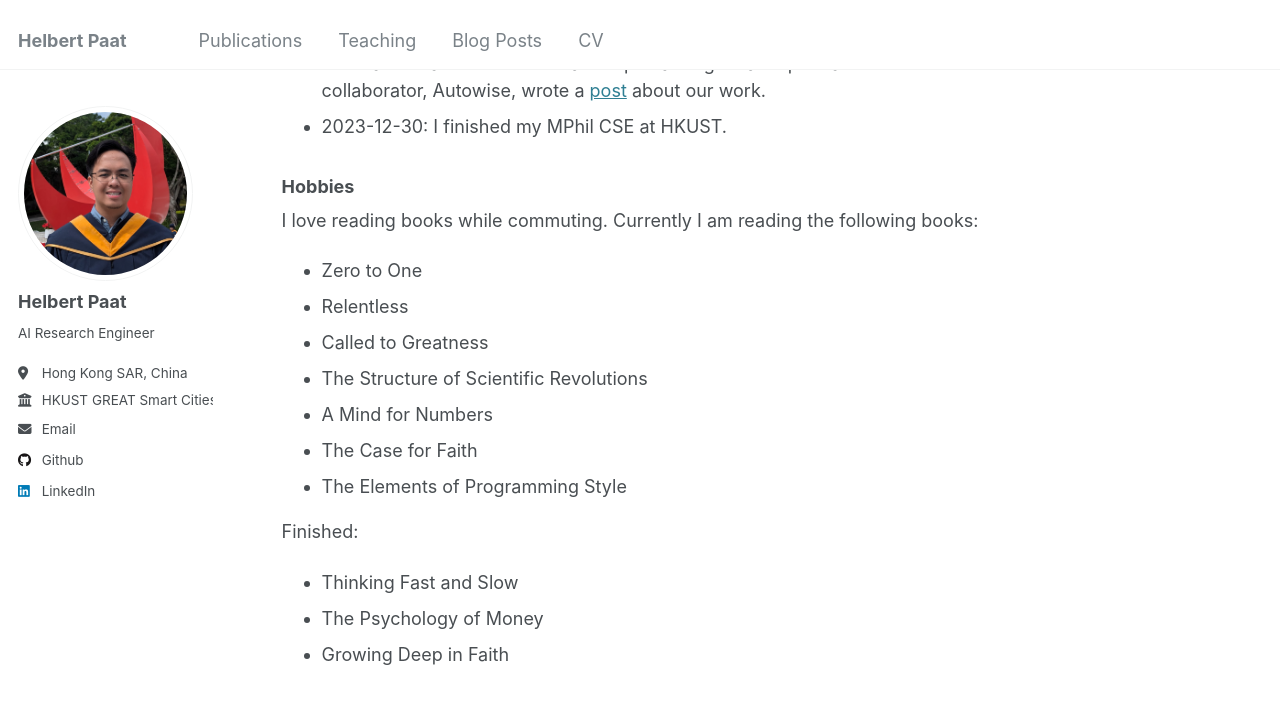
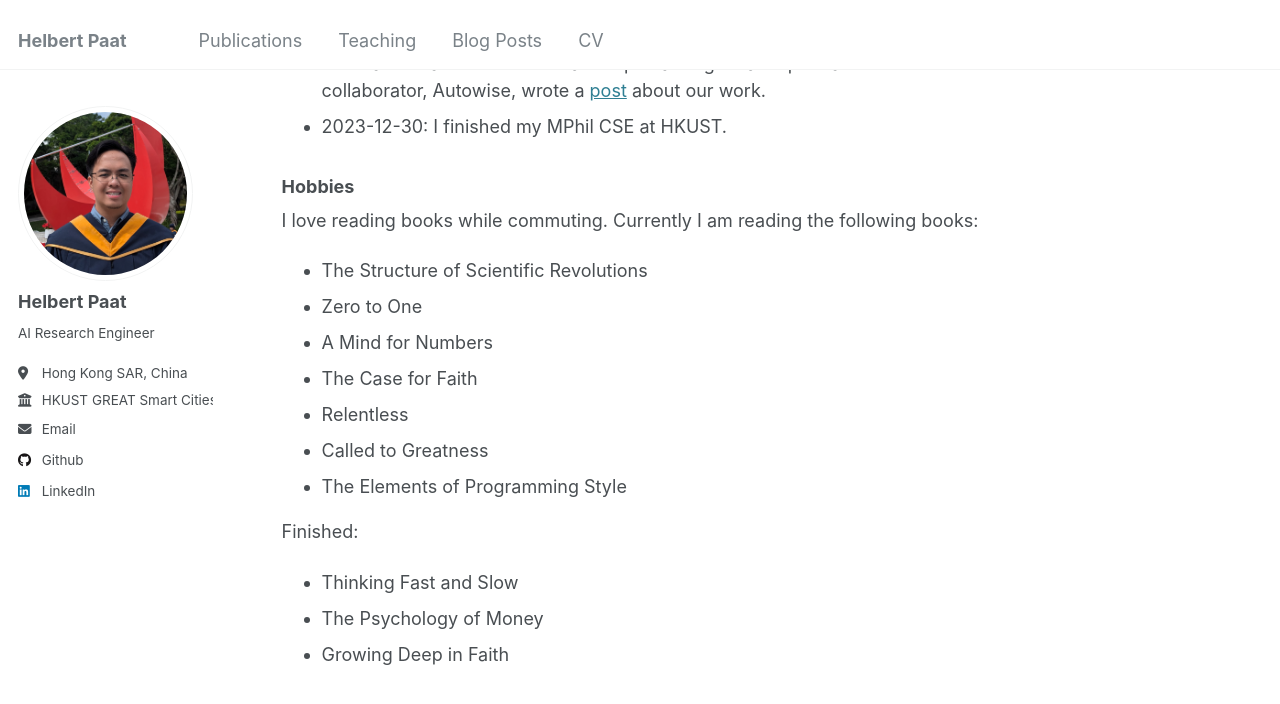
Before and after one commit to paathelb/paathelb.github.io, a Jekyll site: the page built from _pages/about.md, in a window 1280 px wide and 900 px high, scrolled down 677 px. Shown: the top 704 px of the window. Built offline with Jekyll 4.4.1, drawn with Linux system fonts in a browser that asks for light colours; part of the change alters nothing that is shown.

```diff
--- a/_pages/about.md
+++ b/_pages/about.md
@@ -55,7 +55,7 @@ I'm currently a Research Assistant at [HKUST Intelligent Transportation Systems
 ## News
 <!--
 - A paper is accepted at the 29th International Conference of Hong Kong Society for Transportation Studies.
-- A paper on Frequency Domain Uncertainty Quantification is accepted at the Workshop on Advanced Perception for Autonomous Healthcare (APAH), ICCV 2025.
+- A paper on Frequency Domain Uncertainty Quantification is accepted at the International Conference on Computer Vision (ICCV) 2025, Workshop on Advanced Perception for Autonomous Healthcare (APAH). Preprint will be released soon.
 -->
 - 2025-04-02 I will work at the HKUST GREAT Smart Cities Institute in collaboration with [Suntec Innovations](https://www.suntec.app/) under the project "Improving Taxi & Driver Shift Operating Efficiency via a Next Generation Taxi Operating System" funded by [Hong Kong Smart Traffic Fund](https://stf.hkpc.org/cs-87-2403-ra/). We aim to use real-time data to give drivers AI assistance insights map which suggests locations with probable maximised trip profitability.
 - 2024-12-16: A first-author paper entitled "Conformal Set-based Human-AI Complementarity with Multiple Experts" is accepted at [AAMAS 2025](https://aamas2025.org/) as Full Paper (Oral Presentation) (_acceptance rate = 25%_). The event's silver sponsors include Jane Street and Google Deepmind. Preprint version and code will be released soon.
@@ -64,12 +64,12 @@ I'm currently a Research Assistant at [HKUST Intelligent Transportation Systems
 
 ### Hobbies
 I love reading books while commuting. Currently I am reading the following books:
+- The Structure of Scientific Revolutions
 - Zero to One
+- A Mind for Numbers
+- The Case for Faith
 - Relentless
 - Called to Greatness
-- The Structure of Scientific Revolutions
-- A Mind for Numbers
-- The Case for Faith
 - The Elements of Programming Style
 
 Finished:
```
